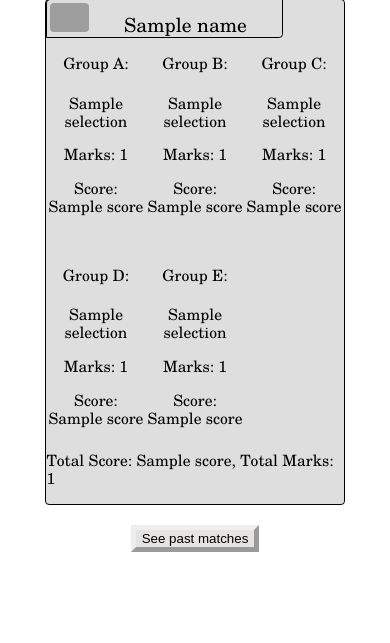
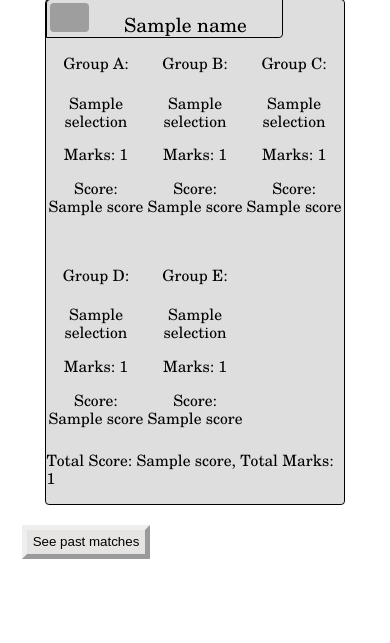
Before and after one commit to ashazjameel/Calculus-World-Cup-website, a Flask app: template templates/profile.html in a window 390 px wide. Shown: the part 172-815 px from the top of the page. Run offline with Flask 3, Linux system fonts and the light colour scheme; the template is opened without the code that fills it: most values are stand-ins (such as "Sample title", 1, 10 or a date in 2020); parts of the project's set-up code (start-up, migrations or seed data) failed here and were passed over; some libraries are stand-ins or nearby versions; grey boxes are pictures that could not be loaded.

Commit message:
adding button styling

```diff
--- a/static/styles.css
+++ b/static/styles.css
@@ -263,6 +263,12 @@ body {
 	-ms-user-select: none;
 }
 
+#button-matches {
+	width: 30vw;
+	height: 6dvh;
+	font-size: 2.5vw;
+}
+
 @media screen and (max-width: 1050px) {
 	.title {
 		font-size: 15vw;
@@ -333,4 +339,9 @@ body {
 	.profile .pfp img {
 		width: 10vw;
 	}
+	#button-matches {
+		width: 40vw;
+		height: 4dvh;
+		font-size:3vw;
+	}
 }
```
